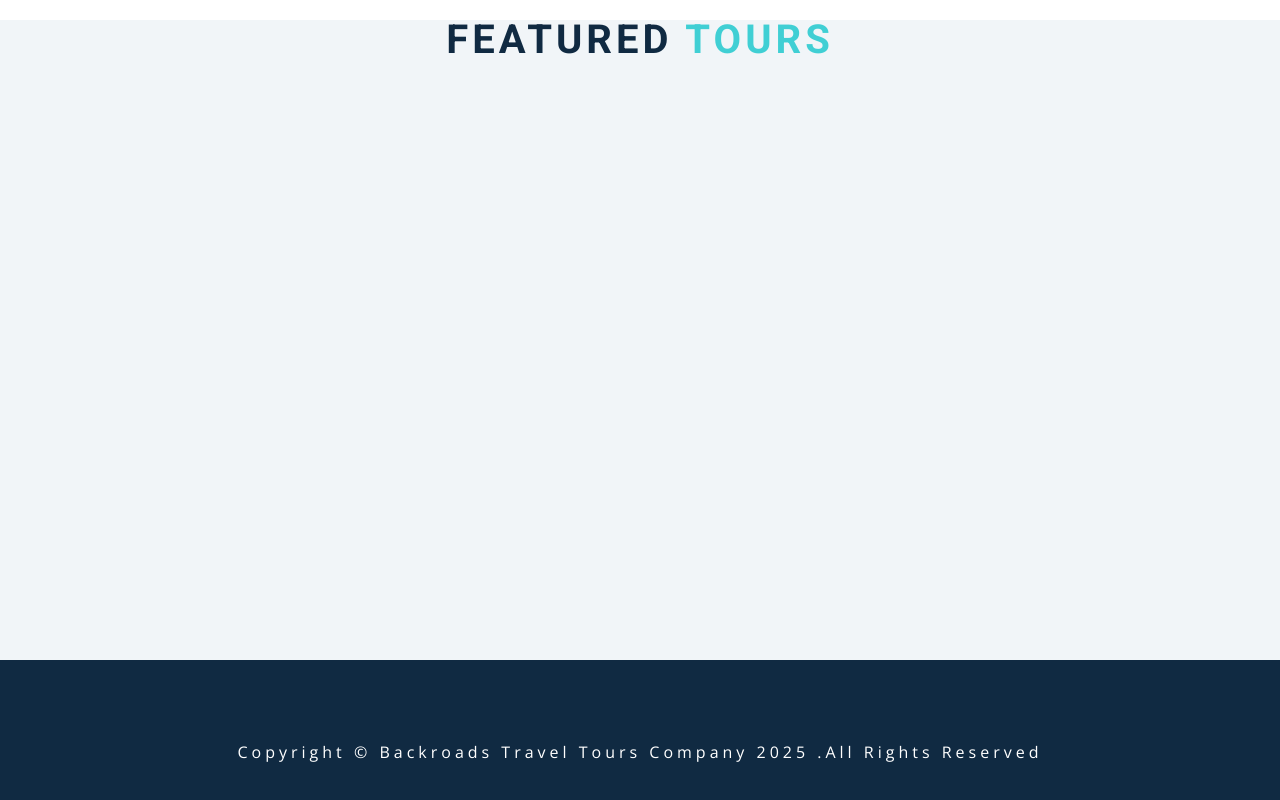
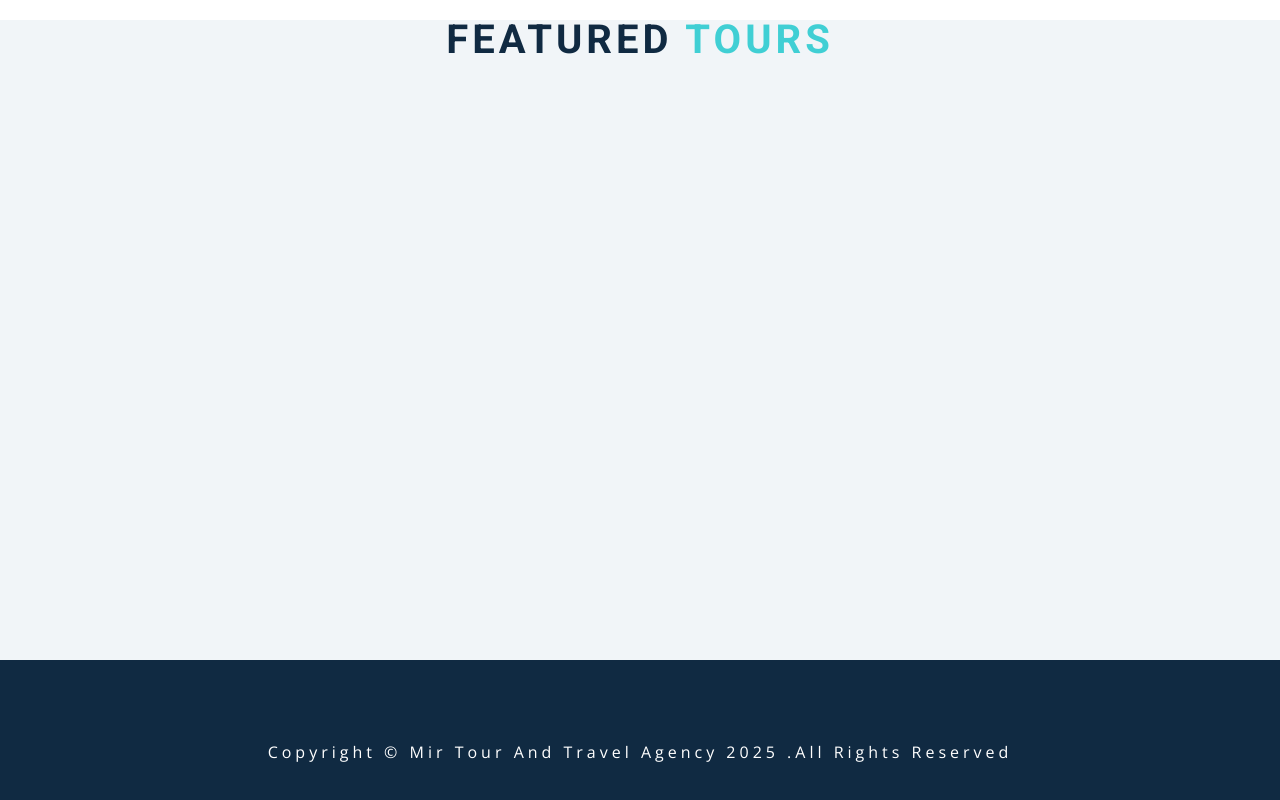
Before and after one commit to SarwarAhmad7/gitpractice, a plain HTML site: page index.html in a window 1280 px wide. Shown: the part 2142-2942 px from the top of the page. Drawn offline with nearby package versions, Linux system fonts and the light colour scheme.

Commit message:
added company name

```diff
--- a/index.html
+++ b/index.html
@@ -77,7 +77,7 @@
     <!-- footer -->
     <footer class="section">
       <p>
-        copyright &copy; backroads travel tours company
+        copyright &copy; mir tour and travel agency
         <span id="date"> 2020 </span>
         .all rights reserved
       </p>
```
